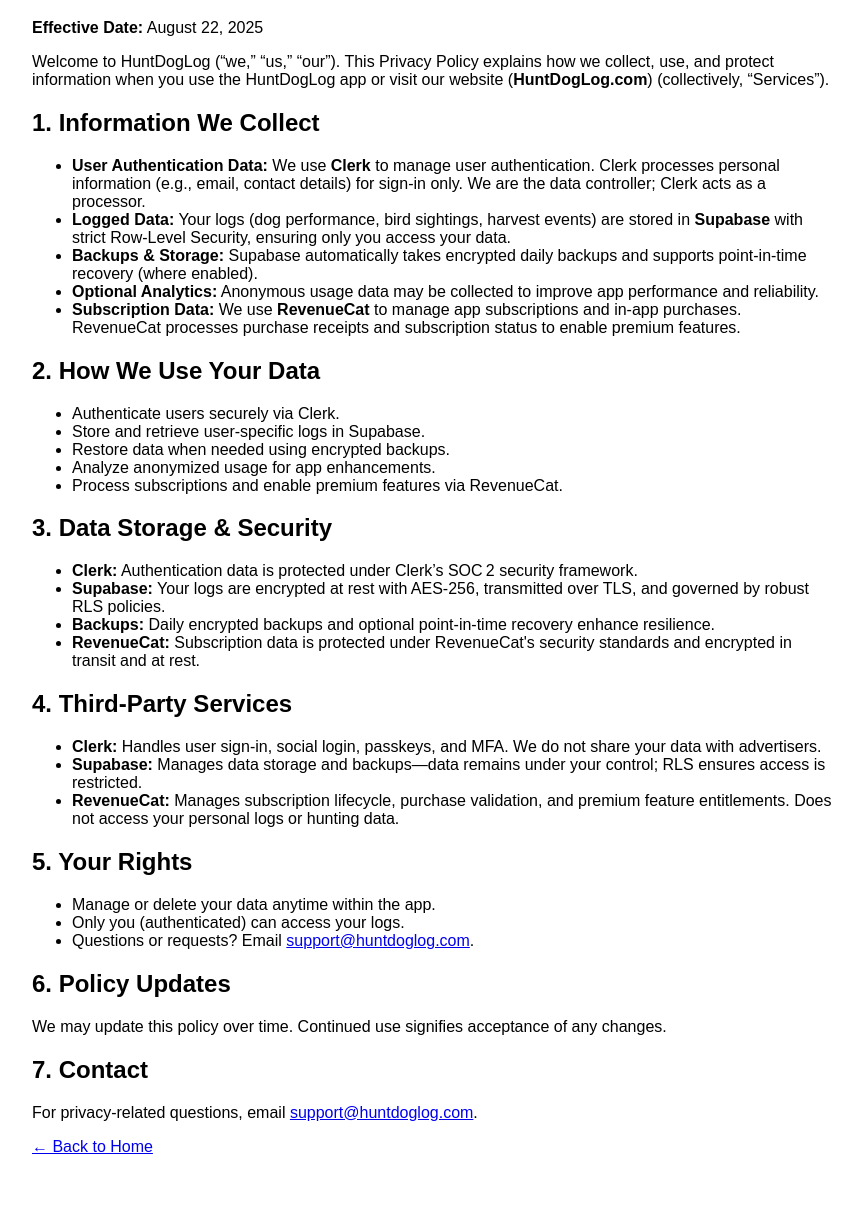
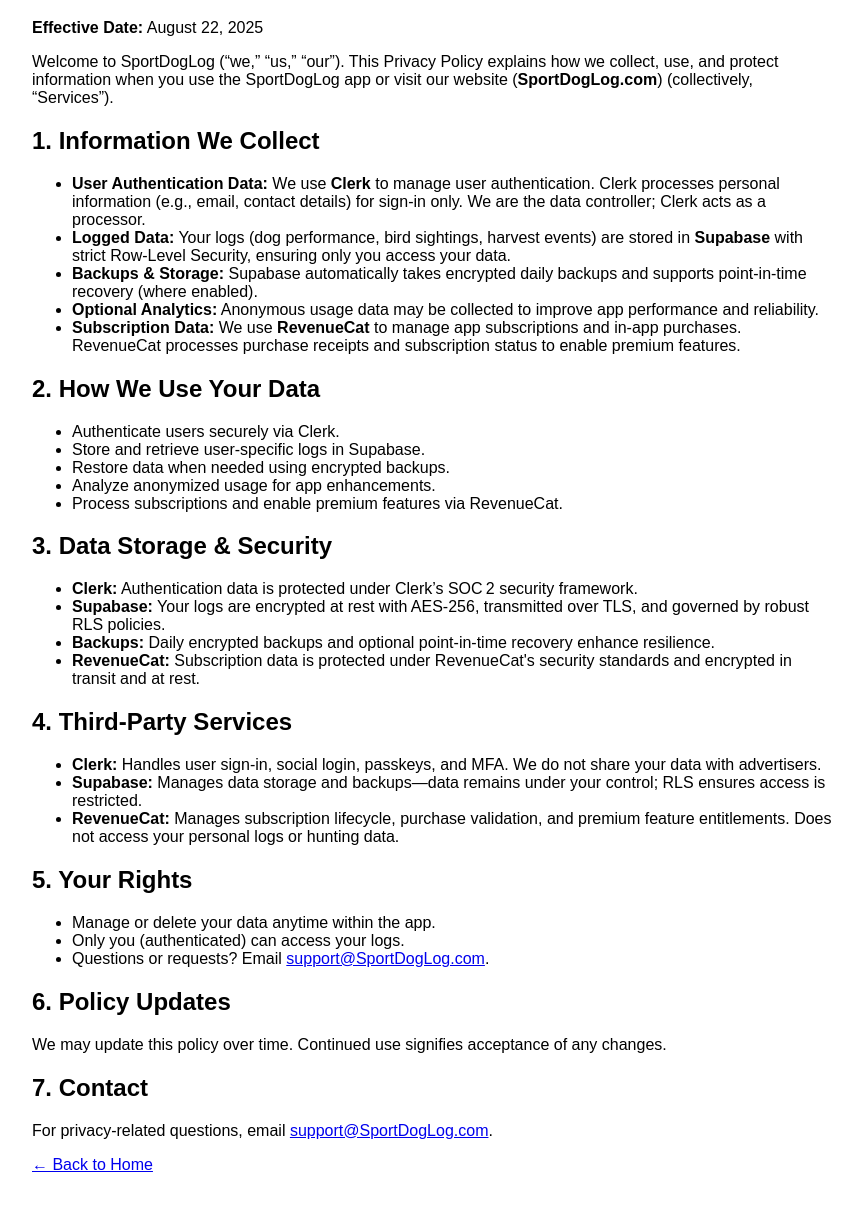
Before and after one commit to chimento/SportDogLogWebsite, a plain HTML site: page privacy.html in a window 1280 px wide. Shown: the part 93-1300 px from the top of the page, without its empty margins (208-1070 px from the left). Drawn offline with Linux system fonts and the light colour scheme.

Commit message:
Update privacy policy references from HuntDogLog to SportDogLog

```diff
--- a/privacy.html
+++ b/privacy.html
@@ -2,12 +2,12 @@
 <html lang="en">
 <head>
   <meta charset="UTF-8">
-  <title>Privacy Policy - HuntDogLog</title>
+  <title>Privacy Policy - SportDogLog</title>
 </head>
 <body style="font-family: Arial, sans-serif; padding: 2em; max-width: 800px; margin: auto;">
   <h1>Privacy Policy</h1>
   <p><strong>Effective Date:</strong> August 22, 2025</p>
-  <p>Welcome to HuntDogLog (“we,” “us,” “our”). This Privacy Policy explains how we collect, use, and protect information when you use the HuntDogLog app or visit our website (<strong>HuntDogLog.com</strong>) (collectively, “Services”).</p>
+  <p>Welcome to SportDogLog (“we,” “us,” “our”). This Privacy Policy explains how we collect, use, and protect information when you use the SportDogLog app or visit our website (<strong>SportDogLog.com</strong>) (collectively, “Services”).</p>
 
   <h2>1. Information We Collect</h2>
   <ul>
@@ -46,14 +46,14 @@
   <ul>
     <li>Manage or delete your data anytime within the app.</li>
     <li>Only you (authenticated) can access your logs.</li>
-    <li>Questions or requests? Email <a href="mailto:support@huntdoglog.com">support@huntdoglog.com</a>.</li>
+    <li>Questions or requests? Email <a href="mailto:support@SportDogLog.com">support@SportDogLog.com</a>.</li>
   </ul>
 
   <h2>6. Policy Updates</h2>
   <p>We may update this policy over time. Continued use signifies acceptance of any changes.</p>
 
   <h2>7. Contact</h2>
-  <p>For privacy-related questions, email <a href="mailto:support@huntdoglog.com">support@huntdoglog.com</a>.</p>
+  <p>For privacy-related questions, email <a href="mailto:support@SportDogLog.com">support@SportDogLog.com</a>.</p>
 
   <p><a href="index.html">← Back to Home</a></p>
 </body>
```
